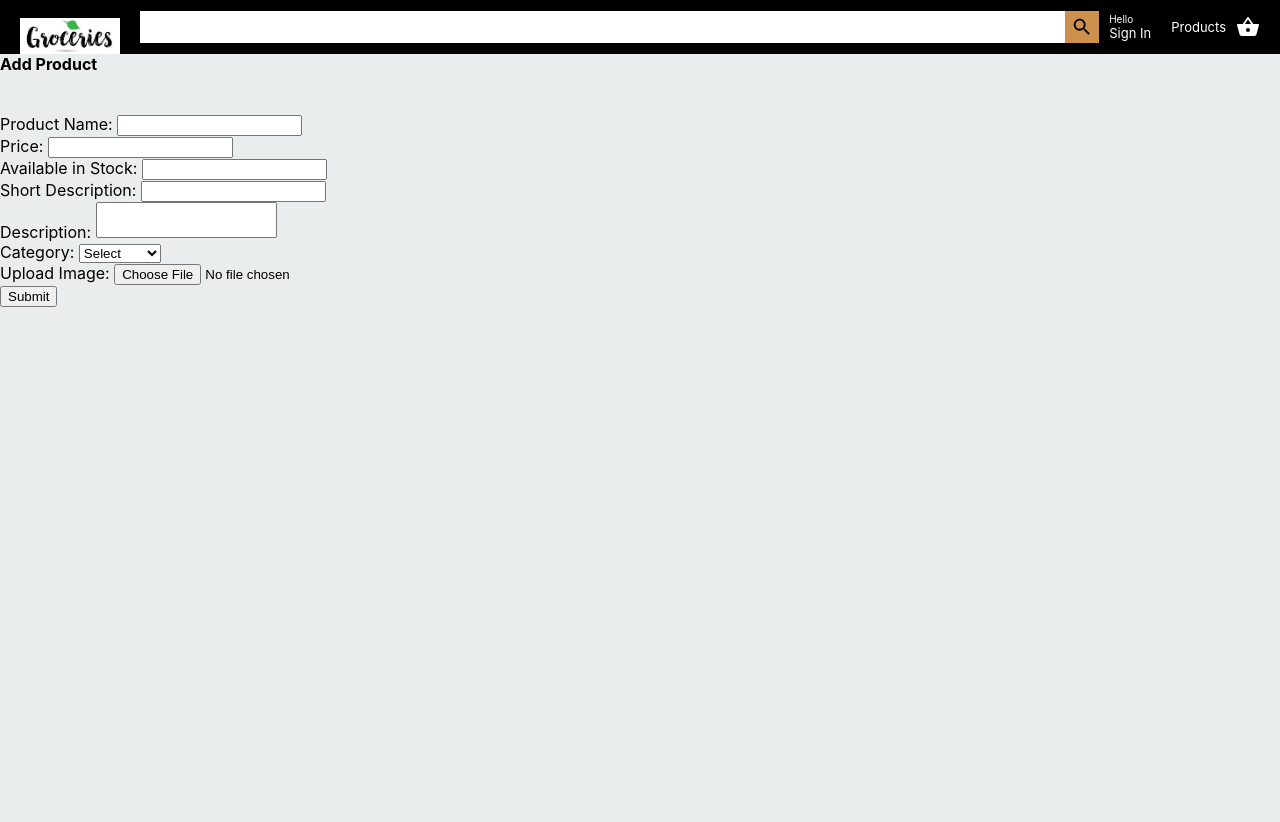
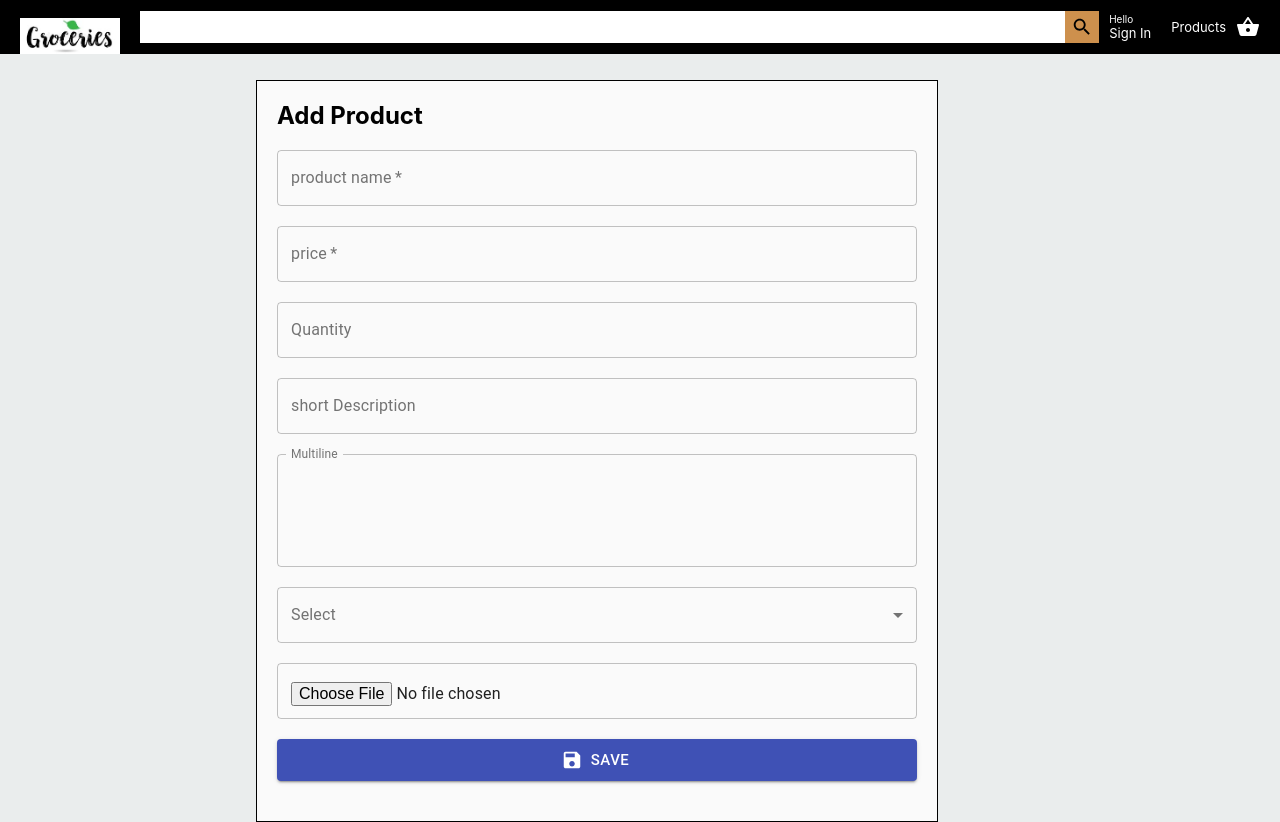
Before and after one commit to saivinith/FreshMart, a React (Create React App) app: page /add in a window 1280 px wide. Before the commit the page ends 800 px from the top, so only its background shows below. Built offline with nearby package versions, Linux system fonts and the light colour scheme.

Commit message:
Pagination, search functionality added.  Before executing  run npm install react-paginate --save

```diff
--- a/src/App.js
+++ b/src/App.js
@@ -10,12 +10,26 @@ import Addproduct from './components/Addproduct'
 import Favorite from './components/Favorite'
 import history from './history';
 import History from './components/History'
+
 class App extends Component {
+
+  state = {
+    searchInput:'',
+    tempInput:''
+}
+changeInput = (e) =>{
+  this.setState({tempInput:e.target.value})
+}
+handleClick = () =>{
+    this.setState({searchInput:this.state.tempInput})
+    localStorage.setItem("searchInput",this.state.searchInput)
+
+}
   render(){
     return (
       <Router history={history}>
         <div className="App">
-          <Header/>
+          <Header handleClick={this.handleClick.bind(this)} changeInput={this.changeInput.bind(this)}/>
         <Switch>
           <Route path="/login">
             <Login/>
@@ -33,7 +47,7 @@ class App extends Component {
             <History/>
           </Route>
           <Route path="/">
-            <Home/>
+            <Home searchInput={this.state.searchInput}/>
           </Route>
 
         </Switch>
--- a/src/components/Addproduct.css
+++ b/src/components/Addproduct.css
@@ -0,0 +1,13 @@
+.centerBox {
+  position: absolute;
+  border: 1px solid black;
+  background: rgb(250, 250, 250);
+  padding: 20px;
+  width: 50%;
+  top: 10%;
+  left: 20%;
+}
+.align-items {
+  width: 100%;
+  margin-bottom: 20px !important;
+}
--- a/src/components/Addproduct.js
+++ b/src/components/Addproduct.js
@@ -1,6 +1,11 @@
 import React, { Component } from "react";
 import axios from 'axios';
+import TextField from '@material-ui/core/TextField';
 //import "bulma/css/bulma.css";
+import './Addproduct.css'
+import MenuItem from '@material-ui/core/MenuItem';
+import Button from '@material-ui/core/Button';
+import SaveIcon from '@material-ui/icons/Save';
 class Addproduct extends Component{
     state={
         id:'',
@@ -93,74 +98,87 @@ class Addproduct extends Component{
     this.setState({category:e.target.value})
         //console.log(category);
  }
+
+
     render() {
         return (
-            <>
-              <div className="hero is-primary ">
-                <div className="hero-body container">
-                  <h4 className="title">Add Product</h4>
-                </div>
-              </div>
-              <br />
-              <br />
+            <div className='centerBox'>
+                  <h2 className="title">Add Product</h2>
+              <br/>
               <form onSubmit={this.save}>
                 <div className="columns is-mobile is-centered">
                   <div className="column is-one-third">
-                    <div className="field">
-                      <label className="label">Product Name: </label>
-                      <input
-                        className="input"
+
+                      <TextField
+                        className="align-items"
                         type="text"
                         name="name"
                         value={this.state.name}
                         onChange={this.handleChange}
                         required
+                        label="product name"
+                        variant="outlined"
                       />
-                    </div>
-                    <div className="field">
-                      <label className="label">Price: </label>
-                      <input
-                        className="input"
+                      <TextField
+                        className="align-items"
                         type="number"
                         name="price"
                         value={this.state.price}
                         onChange={this.handleChange}
                         required
+                        label="price"
+                        variant="outlined"
                       />
-                    </div>
-                    <div className="field">
-                      <label className="label">Available in Stock: </label>
-                      <input
-                        className="input"
+                      <TextField
+                        className="align-items"
                         type="number"
                         name="stock"
                         value={this.state.stock}
                         onChange={this.handleChange}
+                        label="Quantity"
+                        variant="outlined"
                       />
-                    </div>
-                    <div className="field">
-                      <label className="label">Short Description: </label>
-                      <input
-                        className="input"
+                      <TextField
+                        className="align-items"
                         type="text"
                         name="shortDesc"
                         value={this.state.shortDesc}
                         onChange={this.handleChange}
+                        label="short Description"
+                        variant="outlined"
                       />
-                    </div>
-                    <div className="field">
-                      <label className="label">Description: </label>
-                      <textarea
-                        className="textarea"
-                        type="text"
-                        rows="2"
-                        style={{ resize: "none" }}
+                      <TextField
+                        className="align-items"
+                        id="outlined-multiline-static"
+                        label="Multiline"
+                        multiline
+                        rows={4}
                         name="description"
                         value={this.state.description}
                         onChange={this.handleChange}
+                        defaultValue="Default Value"
+                        variant="outlined"
                       />
-                    </div>
-                    <div className="field">
+
+      <TextField
+      className="align-items"
+          id="outlined-select-currency"
+          select
+          label="Select"
+          value={this.state.category}
+          onChange={(e)=>this.handleCategoryChange(e)}
+          variant="outlined"
+        >
+           <MenuItem key="0" >Select</MenuItem>
+                        <MenuItem  key="1" value="Dairy">Dairy</MenuItem>
+                        <MenuItem key="2" value="Vegetable">Vegetable</MenuItem>
+                        <MenuItem key="3" value="Fruits">Fruits</MenuItem>
+                        <MenuItem key="4" value="Choclates">Choclates</MenuItem>
+                        <MenuItem key="5" value="Groceries">Groceries</MenuItem>
+        </TextField>
+
+
+                    {/* <div className="field">
                     <label className="label">Category: </label>
                     <select name="category" value={this.state.category} onChange={(e)=>this.handleCategoryChange(e)}>
                         <option id="0" >Select</option>
@@ -170,8 +188,15 @@ class Addproduct extends Component{
                         <option id="4" >Choclates</option>
                         <option id="5" >Groceries</option>
                     </select>
-                    </div>
-                    <div className="field">
+                    </div> */}
+                    <TextField
+                    className="align-items"
+                      name="selectedFile"
+                      onChange={(e)=>this.handleFile(e)}
+                      type="file"
+                      variant="outlined"
+                    />
+                    {/* <div className="field">
                       <label className="label">Upload Image: </label>
                       <input
                         type="file"
@@ -180,25 +205,29 @@ class Addproduct extends Component{
                         //value={this.state.selectedFile}
                         onChange={(e)=>this.handleFile(e)}
                       />
-                    </div>
+                    </div> */}
                     {this.state.flash && (
                       <div className={`notification ${this.state.flash.status}`}>
                         {this.state.flash.msg}
                       </div>
                     )}
-                    <div className="field is-clearfix">
-                      <button
-                        className="button is-primary is-outlined is-pulled-right"
+
+                <Button
+                        variant="contained"
                         type="submit"
+                        color="primary"
+                        size="large"
+                        className="align-items"
+                        startIcon={<SaveIcon />}
                         onClick={this.save}
                       >
-                        Submit
-                      </button>
-                    </div>
+                        Save
+                      </Button>
+
                   </div>
                 </div>
               </form>
-            </>
+            </div>
           );
     }
 }
--- a/src/components/Favorite.js
+++ b/src/components/Favorite.js
@@ -59,10 +59,10 @@ class Favorite extends Component{
             this.setState({prod:products})
             var stotal = 0;
             var numItems = 0;
-            products.map((key,index) => (
-               stotal+=(key.quantity*key.price),
+            products.forEach((key,index) => {
+               stotal += (key.quantity*key.price)
                numItems+=(key.quantity)
-               ));
+                });
            this.setState({subtotal:stotal})
            this.setState({itemCount:numItems})
            //console.log(numItems)
--- a/src/components/History.js
+++ b/src/components/History.js
@@ -2,7 +2,6 @@ import React, { Component } from 'react'
 import axios from 'axios'
 import Productitem from './Productitem'
 import './home.css'
-import Grid from '@material-ui/core/Grid';
 export default class Purchases extends Component{
 
     state = {
--- a/src/headers.js
+++ b/src/headers.js
@@ -4,14 +4,13 @@ import './headers.css'
 import logo from './grocery_img.jpg'
 import {Link} from 'react-router-dom'
 import ShoppingBasketIcon from '@material-ui/icons/ShoppingBasket'
-import {toast} from 'react-toastify'
+
 import 'react-toastify/dist/ReactToastify.css'
 class Header extends Component{
     state = {
         user:'',
         accesscode:0,
-        cart:0,
-        searchInput:''
+        cart:0
     }
     componentDidMount() {
         var user = localStorage.getItem('user');
@@ -27,23 +26,17 @@ class Header extends Component{
         localStorage.removeItem("cartItems")
         window.location = '/';
       };
-    search = () =>{
-        toast.info(this.state.searchInput,{position:toast.POSITION.TOP_CENTER,autoClose:5000})
-        localStorage.setItem("searchInput",this.state.searchInput)
 
-    }
-    changeInput = (e) =>{
-            this.setState({searchInput:e.target.value})
-    }
+
     render(){
         return(
             <nav className="header">
                 <img className="header_logo" alt="logo" src={logo}/>
                 {/* <h1 className="header_title">Grocery</h1> */}
                 <div className="header_search">
-                    <input type="text" value={this.state.searchInput} onChange = {this.changeInput} name = "search"className="header_searchInput"/>
+                    <input type="text" value={this.props.searchInput} onChange = {this.props.changeInput} name = "search" className="header_searchInput"/>
                     {/* <button className="header_searchIcon">sdf</button> */}
-                    <SearchIcon className="header_searchIcon" onClick={this.search}/>
+                    <SearchIcon className="header_searchIcon" onClick={this.props.handleClick}/>
                 </div>
 
 
```
Also changed, not shown: src/components/home.css (+43 -5 lines), src/components/home.js (+67 -3 lines).
